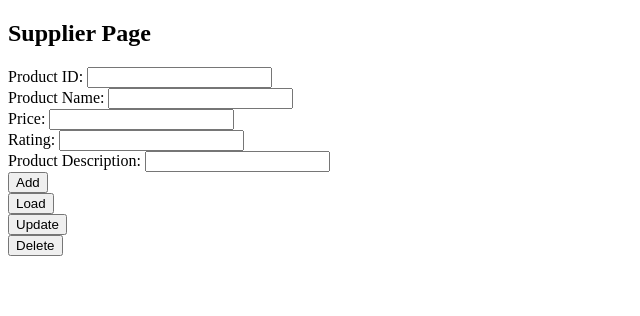
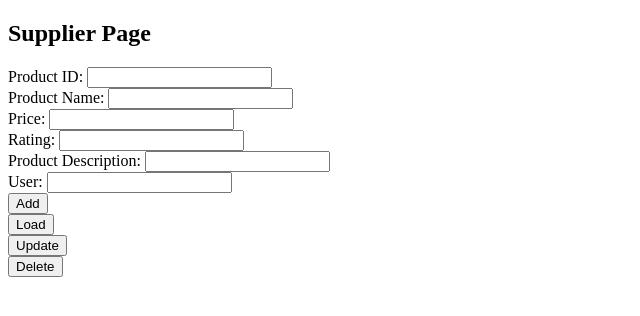
Before and after one commit to SACHINK51/pyproject, a Flask app: template templates/supplier.html in a window 1280 px wide. Shown: the top 316 px of the page, without its empty margins (0-640 px from the left). Run offline with Flask 2, Linux system fonts and the light colour scheme; the template is opened without the code that fills it, so the values that code supplies are empty.

Commit message:
Update supplier.html
with user ID input

```diff
--- a/templates/supplier.html
+++ b/templates/supplier.html
@@ -25,6 +25,9 @@
 
     <label for="productDescription">Product Description:</label>
     <input type="text" id="productDescription" name="productDescription"><br>
+
+    <label for="userId">User:</label>
+    <input type="text" id="userId" name="userId" readonly><br>
 
     <button type="submit" name="submit1">Add</button><br>
     <button type="submit" name="submit2">Load</button><br>
```
